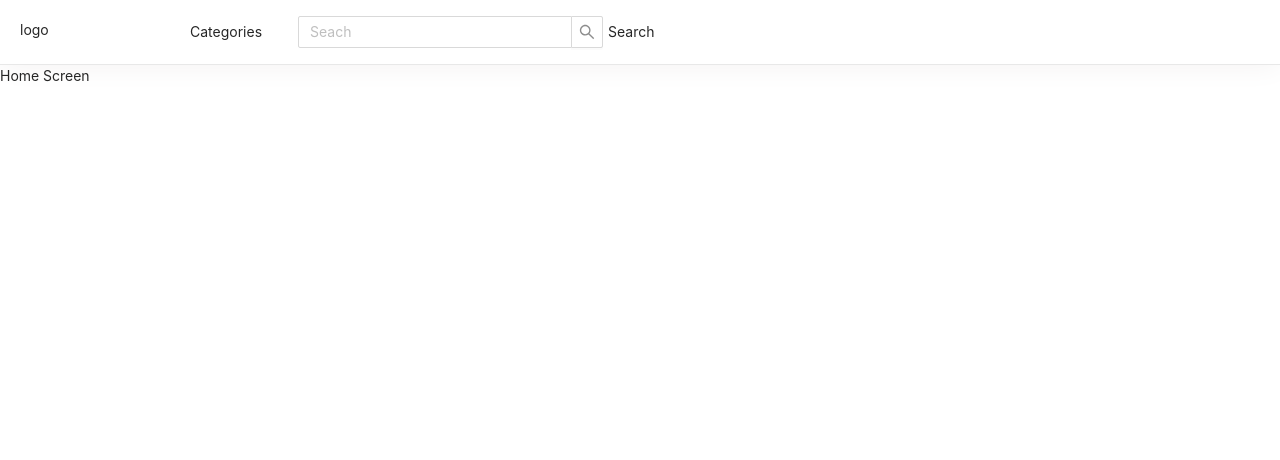
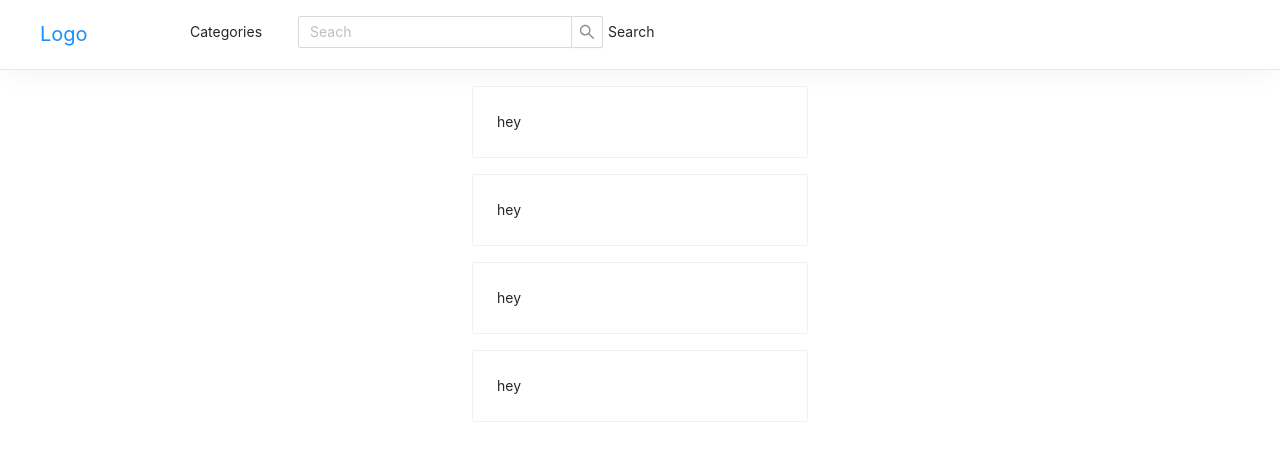
Before and after one commit to JoramWells/step-w, a React (Create React App) app: page / in a window 1280 px wide. Shown: the top 460 px of the page. Built offline with nearby package versions, Linux system fonts and the light colour scheme.

Commit message:
Added react router

```diff
--- a/src/App.js
+++ b/src/App.js
@@ -1,20 +1,18 @@
-import {BrowserRouter as Router, Route, Switch} from 'react-router-dom'
-import HomeScreen from './components/HomeScreen';
-import NavBar from './components/NavBar';
-
+import { BrowserRouter as Router, Route, Switch } from "react-router-dom";
+import HomeScreen from "./components/HomeScreen";
+import NavBar from "./components/NavBar";
+import SearchView from "./components/SearchView";
 
 function App() {
   return (
     <>
-    <Router>
-      <NavBar />
-      <Switch>
-
-
-    <Route exact path="/" component={HomeScreen}  />
-      </Switch>
-    </Router>
-
+      <Router>
+        <NavBar />
+        <Switch>
+          <Route exact path="/" component={HomeScreen} />
+          <Route exact path="/search" component={SearchView} />
+        </Switch>
+      </Router>
     </>
   );
 }
--- a/src/components/HomeScreen.js
+++ b/src/components/HomeScreen.js
@@ -1,9 +1,23 @@
-import React from 'react'
+import { Card, Col, Row } from "antd";
+import React from "react";
 
 export default function HomeScreen() {
-    return (
-        <div>
-            Home Screen
-        </div>
-    )
+  return (
+    <div style={{ maxWidth: "50%", display: "block", margin: "auto", padding:"1rem" }}>
+      <Row justify="space-around" align="middle" gutter={[16, 16]}>
+        <Col>
+          <Card style={{ width: "21rem" }}>hey</Card>
+        </Col>
+        <Col>
+          <Card style={{ width: "21rem" }}>hey</Card>
+        </Col>
+        <Col>
+          <Card style={{ width: "21rem" }}>hey</Card>
+        </Col>
+        <Col>
+          <Card style={{ width: "21rem" }}>hey</Card>
+        </Col>
+      </Row>
+    </div>
+  );
 }
--- a/src/components/NavBar.js
+++ b/src/components/NavBar.js
@@ -1,22 +1,33 @@
-import {  Input, Menu, message, Space } from "antd";
+import { Input, Menu, message, Space } from "antd";
 import React from "react";
+import { withRouter,Link } from "react-router-dom";
 
 const { Search } = Input;
-export default function NavBar() {
-    const onSearch = () => {
-        message.info('Hay guy')
-    };
+function NavBar(props) {
+  const onSearch = () => {
+    message.info("Hey guy");
+    setTimeout(() => {
+      props.history.push("/search");
+    });
+  };
   return (
     <nav className="menu">
-        <div className="menu__logo" style={{marginTop:"1.2rem"}}>
-            logo
-        </div>
+      <div className="menu__logo">
+        <Link to="/">
+        Logo
+
+        </Link>
+      </div>
       <div className="menu__container">
         <Menu mode="horizontal">
           <Menu.Item style={{ marginBlock: ".5rem" }}>Categories</Menu.Item>
 
           <Space direction="horizontal">
-            <Search onSearch={onSearch} placeholder="Seach" style={{ margin: "1rem" }} />
+            <Search
+              onSearch={onSearch}
+              placeholder="Seach"
+              style={{ margin: "1rem" }}
+            />
           </Space>
           <Menu.Item style={{ marginBlock: ".5rem" }}>Search</Menu.Item>
         </Menu>
@@ -24,3 +35,4 @@ export default function NavBar() {
     </nav>
   );
 }
+export default withRouter(NavBar);
--- a/src/components/SearchView.js
+++ b/src/components/SearchView.js
@@ -0,0 +1,9 @@
+import React from 'react'
+
+export default function SearchView() {
+    return (
+        <div>
+            Searched
+        </div>
+    )
+}
```
